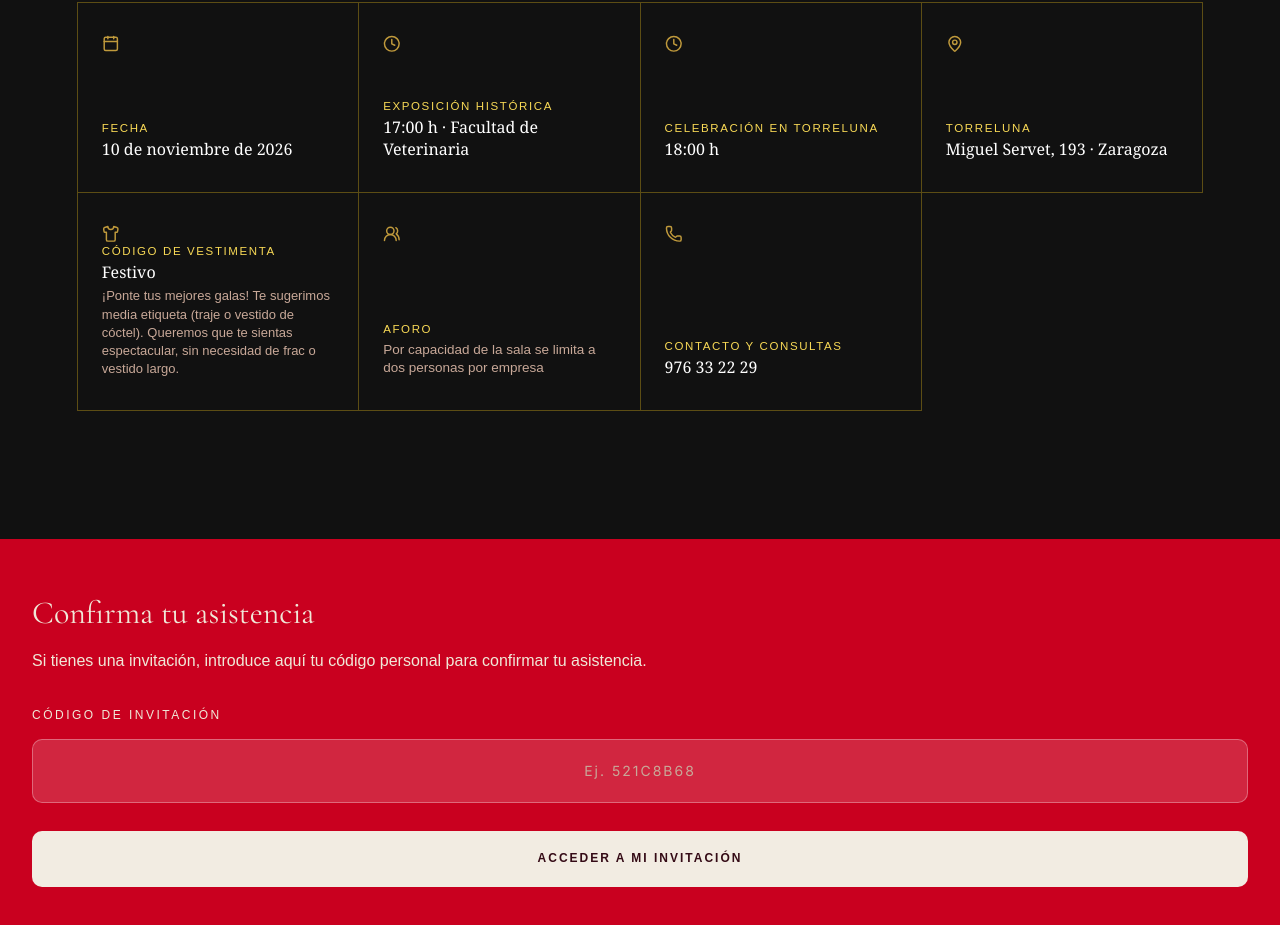
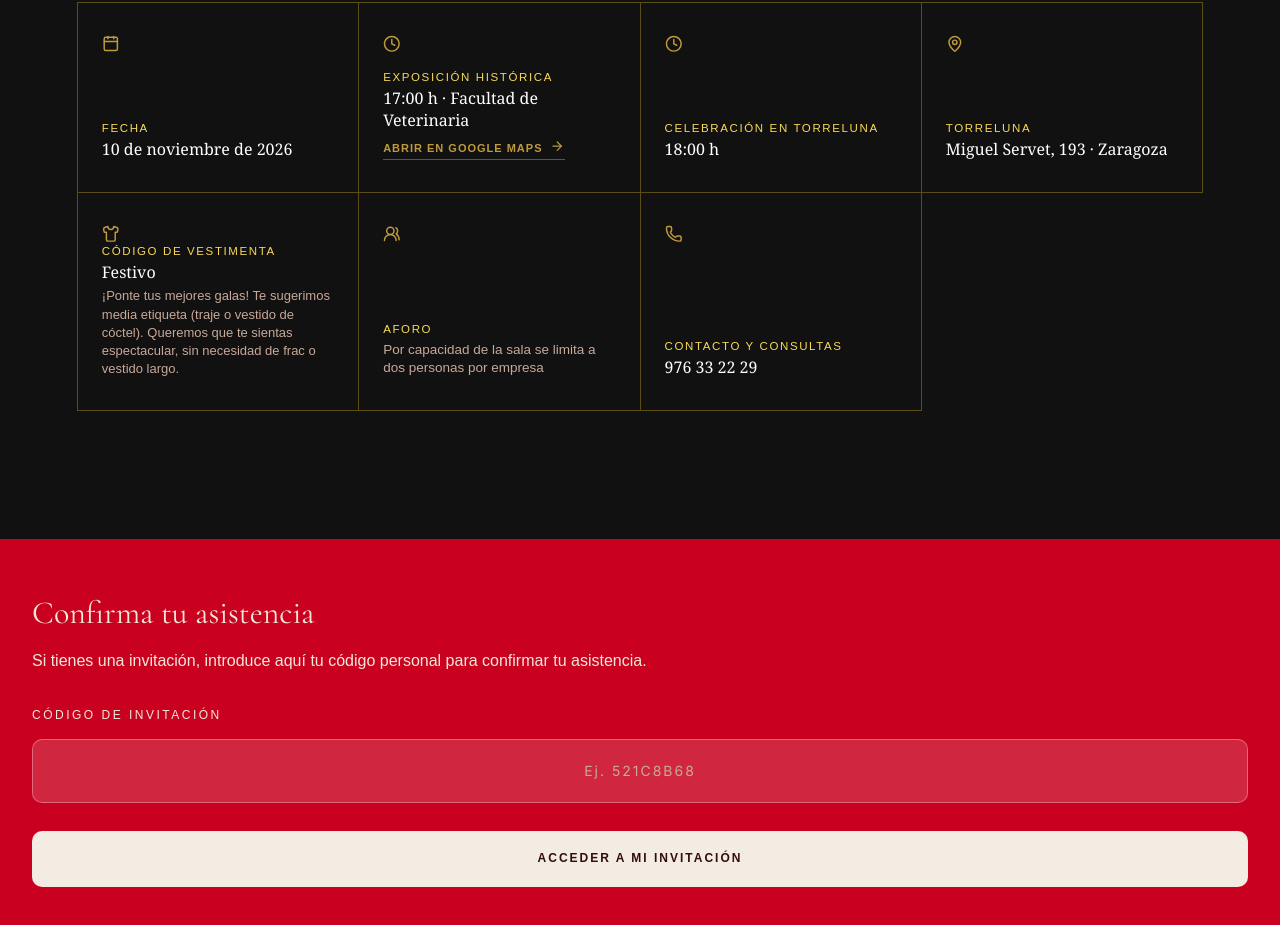
Before and after one commit to Tsuki-byte/Aniversario, a React (Vite) app: page / in a window 1280 px wide. Shown: the part 7579-8504 px from the top of the page. Built offline with nearby package versions, Linux system fonts and the light colour scheme; no server answers; the database is empty.

Commit message:
feat: add Google Maps link to Exposición Histórica grid cell

```diff
--- a/src/App.jsx
+++ b/src/App.jsx
@@ -466,6 +466,9 @@ export default function App() {
             <Clock size={24} aria-hidden="true" />
             <span>Exposición histórica</span>
             <strong>17:00 h · Facultad de Veterinaria</strong>
+            <a className="map-link" href="https://maps.app.goo.gl/6KESW6yhABA5VNUbA?g_st=ic" target="_blank" rel="noreferrer" style={{ display: 'inline-flex', alignItems: 'center', gap: '8px', fontSize: '11px', letterSpacing: '1px', textTransform: 'uppercase', color: 'var(--gold)', textDecoration: 'none', borderBottom: '1px solid rgba(192, 154, 60, 0.5)', paddingBottom: '2px', marginTop: '8px' }}>
+              Abrir en Google Maps <ArrowRight size={16} aria-hidden="true" />
+            </a>
           </article>
           <article>
             <Clock size={24} aria-hidden="true" />
```
